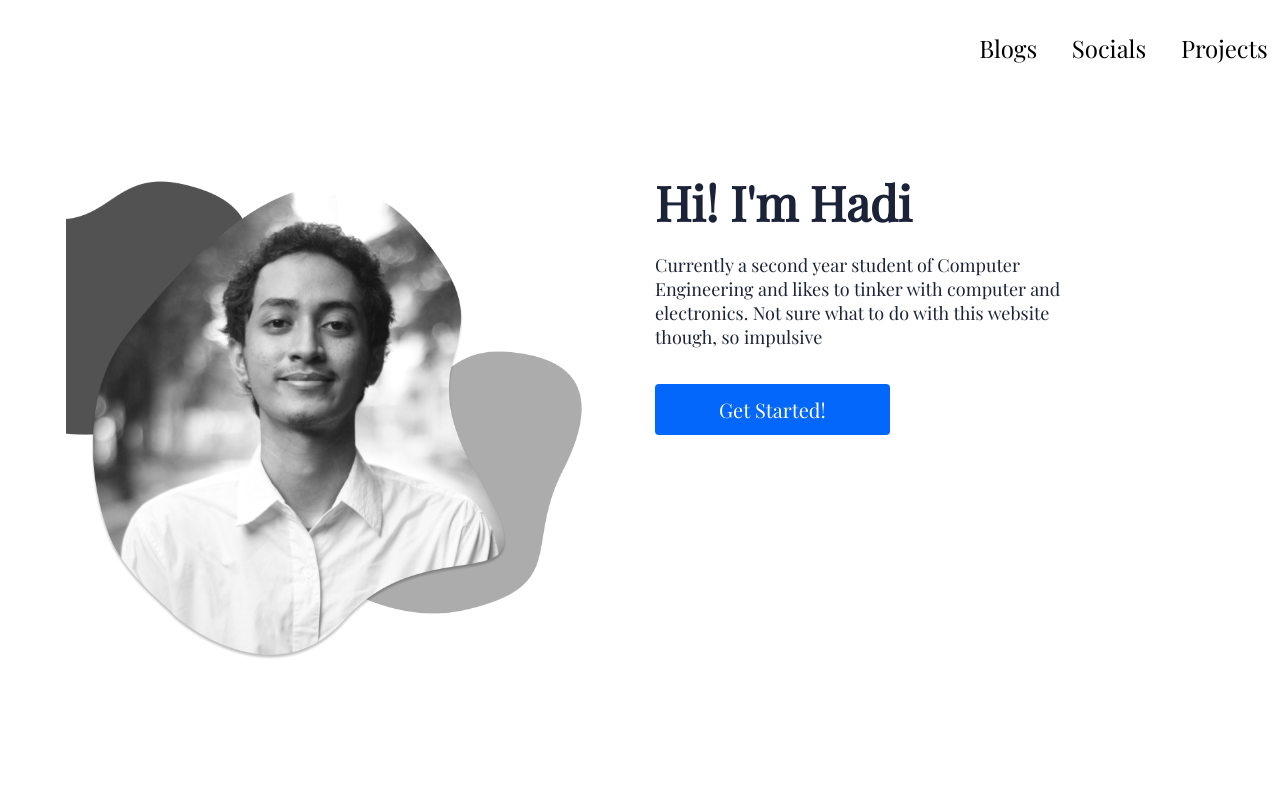
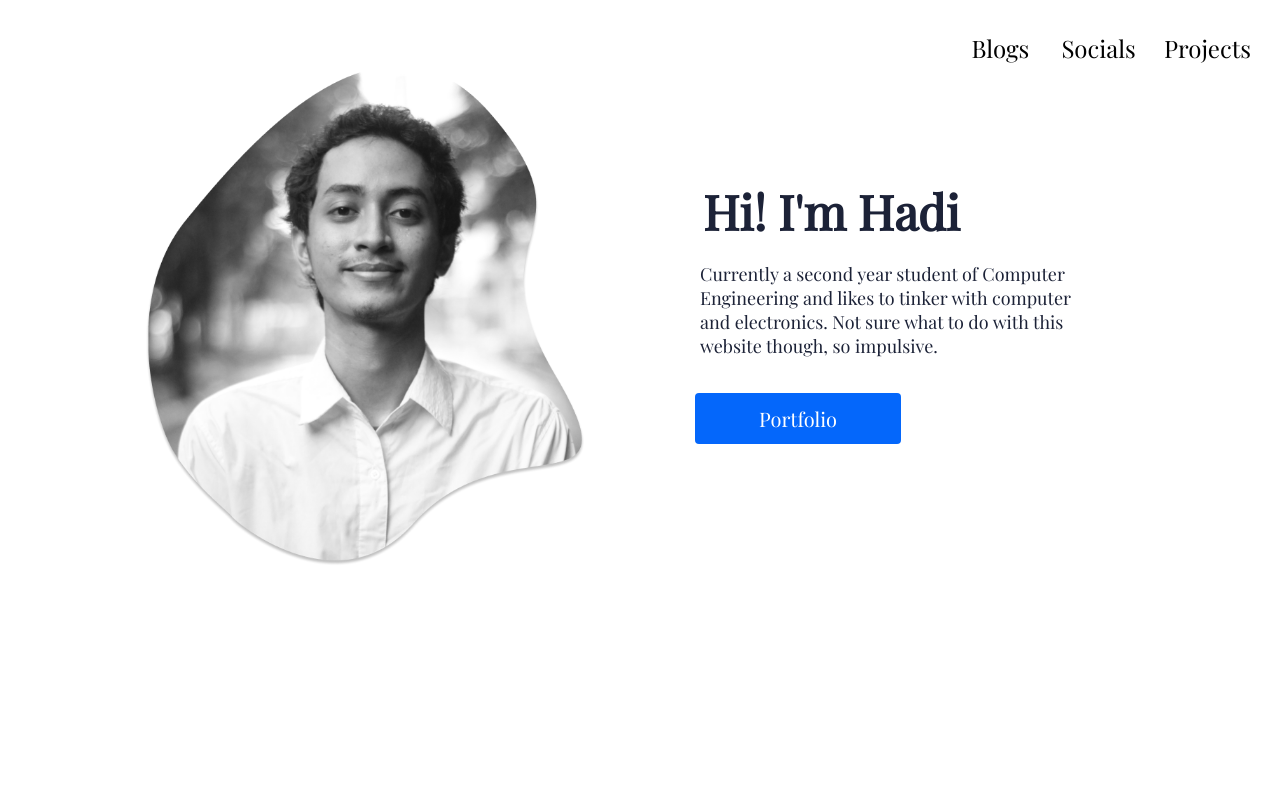
Before and after one commit to idahdam/personal-homepage, a React (Create React App) app: page / in a window 1280 px wide. Shown: the top 800 px of the page. Built offline with nearby package versions, Linux system fonts and the light colour scheme.

Commit message:
fixing flexing css shit god pls i forgot how to do css

```diff
--- a/src/components/Header/Header.Elements.js
+++ b/src/components/Header/Header.Elements.js
@@ -2,15 +2,14 @@ import styled from 'styled-components'
 
 export const InfoSec = styled.div`
     color: #fff;
-    padding: 160px 0;
+    padding: 50px 0 160px;
     background: ${({lightBg}) => (lightBg ? '#fff': '#101522')};
 `
 
 export const InfoRow = styled.div`
     display: flex;
-    margin: 0 -15px -15px -15px;
     flex-wrap: wrap;
-    align-items: left;
+    align-items: center;
     flex-direction: ${({imgStart}) => (imgStart ? 'row-reverse': 'row')}
 `
 
@@ -19,7 +18,8 @@ export const InfoColumn = styled.div`
     padding-right: 15px;
     padding-left: 15px;
     flex: 1;
-    max-width: 60%;
+    width: 100%;
+    max-width: 100%;
     flex-basis: 50%;
     @media screen and (max-width: 768px){
         max-width: 100%;
@@ -46,6 +46,8 @@ export const TopLine = styled.div`
 `
 
 export const Heading = styled.h1`
+    padding-top: 1.2em;
+    padding-left: 1em;
     margin-bottom: 24px;
     font-size: 48px;
     line-height: 1.1;
@@ -54,6 +56,7 @@ export const Heading = styled.h1`
 
 export const Subtitle = styled.p`
     max-width: 440px;
+    padding-left: 2.5em;
     margin-bottom: 35px;
     font-size: 18px;
     line-height: 24px;
@@ -61,13 +64,15 @@ export const Subtitle = styled.p`
 `
 
 export const ImgWrapper = styled.div`
-    max-width: 555px;
+    padding-top: 1rem;
+    max-width: 550px;
     display: flex;
     justify-content: ${({start}) => (start ? 'flex-start': 'flex-end' )}
 `
 
 export const Img = styled.img`
     padding-right: 0;
+    margin-right: 30px;
     border: 0;
     max-width: 100%;
     vertical-align: middle;
--- a/src/components/Navbar/Navbar.Elements.js
+++ b/src/components/Navbar/Navbar.Elements.js
@@ -6,7 +6,7 @@ import { Container } from '../../globalStyles'
 export const Nav = styled.nav`
     display: inline-block;
     background: transparent;
-    transparent: 100%;
+    transparent: 100vw;
     padding-left: 38em;
     height: 80px;
     display: flex;
@@ -77,9 +77,9 @@ export const NavMenu = styled.ul`
 export const NavItem = styled.li`
     list-style: none;
     height: 75px;
-    width: 100%;
+    width: 8vw;
     border-top: 20px solid transparent;
-    margin-left: 3.5%;
+    margin-left: .5%;
     margin-right: 3.5%;
     transition-timing-function: ease-in;
 
--- a/src/globalStyles.js
+++ b/src/globalStyles.js
@@ -27,6 +27,7 @@ export const Container = styled.div`
 `
 
 export const Button = styled.button`
+    margin-left: 2em;
     border-radius: 4px;
     background: ${({primary}) => (primary ? '#4b59f7' : '#0467fb')};
     white-space: nowrap;
--- a/src/pages/Homepage/Data.js
+++ b/src/pages/Homepage/Data.js
@@ -24,13 +24,13 @@ export const HomeObjOne = {
     imgStart: 'start',
     lightTopLine: false,
     lightTextDesc: false,
-    buttonLabel: 'Get Started!',
-    description: 'Currently a second year student of Computer Engineering and likes to tinker with computer and electronics. Not sure what to do with this website though, so impulsive',
+    buttonLabel: 'Portfolio',
+    description: 'Currently a second year student of Computer Engineering and likes to tinker with computer and electronics. Not sure what to do with this website though, so impulsive.',
     headline: "Hi! I'm Hadi",
     headlineBold: "Hadi",
     lightText: false,
     topLine: '',
     start: '',
-    img : require('../../images/homepage/Full.png').default,
+    img : require('../../images/homepage/Vector-Mid.png').default,
     alt : 'Start Image',
 }
--- a/src/pages/Homepage/Home.js
+++ b/src/pages/Homepage/Home.js
@@ -7,8 +7,6 @@ const Home = () => {
     return (
         <>
         <Header {...HomeObjOne}/>
-        <Header {...HomeObjOne}/>
-        <Header {...HomeObjOne}/>
         </>
     )
 }
```
Also changed, not shown: 1 other file (tests, documents, lock files or other folders).
